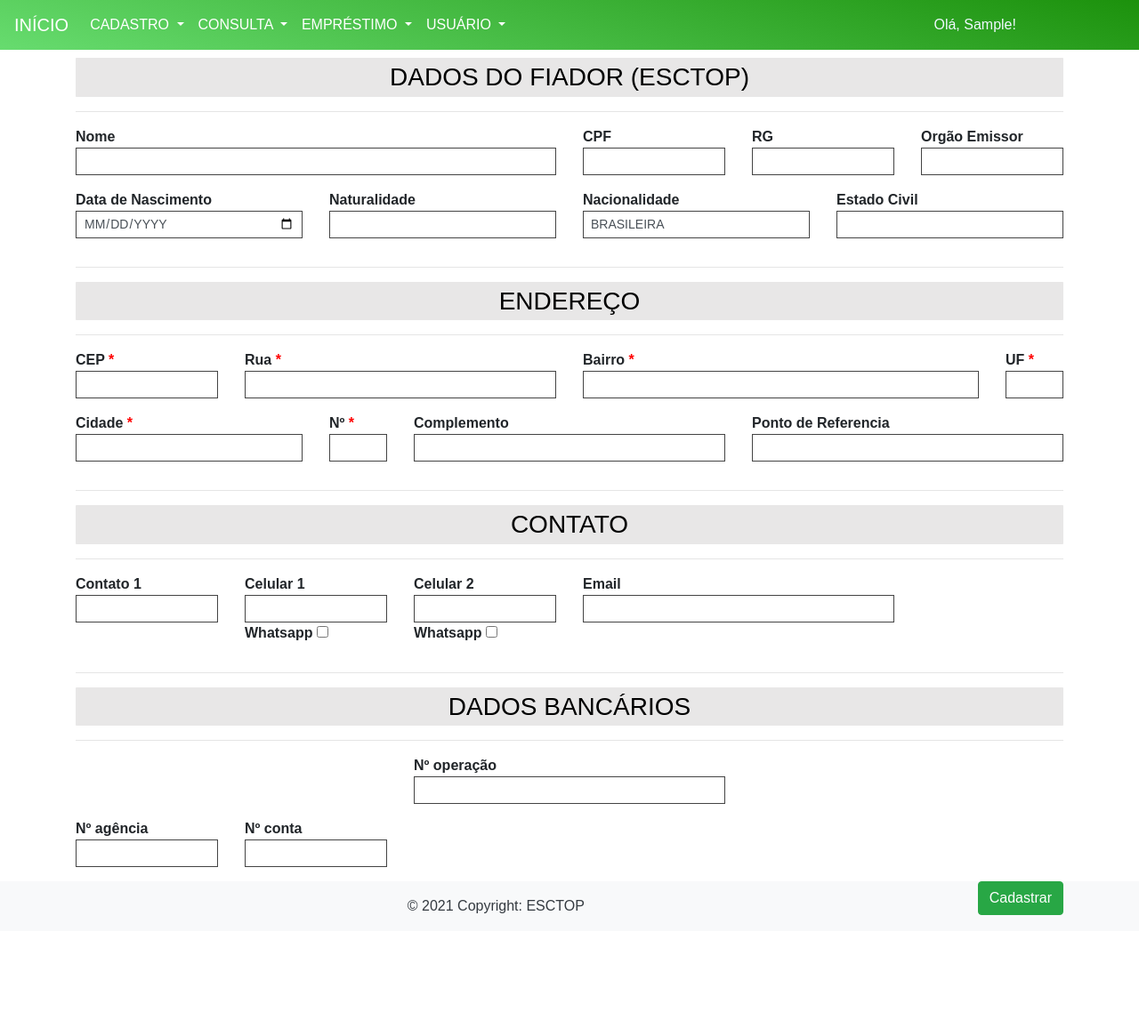
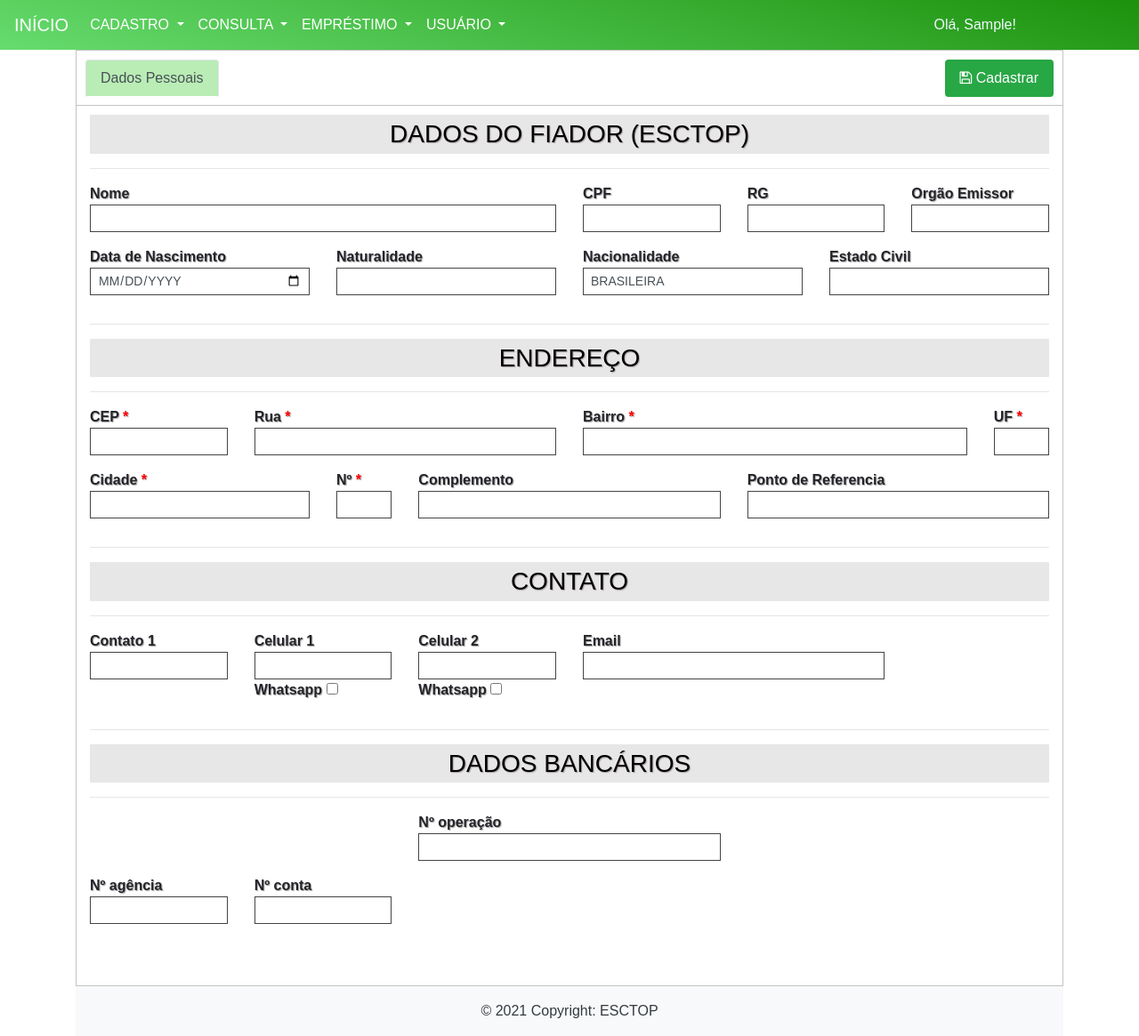
Before and after one commit to israelwerther/esctop, a Django app: page /avalista/add/ in a window 1280 px wide. Shown: the whole page at 89% size. Before the commit the page ends 1029 px from the top, so only its background shows below. Run offline with Django 3.2, Linux system fonts and the light colour scheme; the visitor is signed in with stand-in values (Sample User, id 1); parts of the project's set-up code (start-up, migrations or seed data) failed here and were passed over; some libraries are stand-ins or nearby versions.

Commit message:
tab nova inserido em avalista form

```diff
--- a/projeto/avalista/templates/avalista_form.html
+++ b/projeto/avalista/templates/avalista_form.html
@@ -3,11 +3,93 @@
 {% block js %}{% endblock js %}
 {% block content %}
 
+<style>
+    .nav-tabs {
+        border: 1px solid #c1c5c1;
+    }
+
+    .row {
+        z-index: 1;
+    }
+
+    .tab-pane {
+        border: 1px solid #c1c5c1;
+        padding: 15px;
+        text-shadow: 1px 1px 1px #a79f9f;
+    }
+
+    a:link {
+        /* links não visitados */
+        color: black;
+    }
+
+    a:hover {
+        color: #1c910c;
+    }
+
+    a:active {
+        /* links ativos */
+        color: #98e998;
+    }
+
+    .aTab {
+        background-color: rgba(255, 255, 255, 0.809);
+        color: black;
+    }
+
+    .nav-tabs .nav-item.show .nav-link,
+    .nav-tabs .nav-link.active {
+        /* background-image: linear-gradient(15deg, #67dc6f 0%, #1c910c 100%); */
+        background-color: #b9edb5;
+    }
+
+    .pl-5,
+    .px-5 {
+        padding: 10px !important;
+    }
+</style>
+
 
 <form method="POST">
     {% csrf_token %}
+    <div class="row fixed-top my-5" style="padding: 5px;border: none;">
+        <div class="col">
+            <div class="container " style="margin-top: 3px;">
+                <ul class="nav nav-tabs bg-white px-5 py-2" id="myTab" role="tablist">
+                    <li class="nav-item liTab" role="presentation">
+                        <a class="nav-link aTab active" data-toggle="tab" href="#tab1" role="tab" aria-selected="true">
+                            Dados Pessoais
+                        </a>
+                    </li>
 
-    <h3>DADOS DO FIADOR (ESCTOP)</h3>
+                    {% if object.pk %}
+                        <li class="nav-item ml-auto" role="presentation">
+                            <label for="salvarCliente">
+                                <a class="nav-link btn btn-success" role="tab" aria-selected="true" style="margin:0;">
+                                    <span class="fa fa-save"></span>
+                                    Salvar
+                                </a>
+                            </label>
+                        </li>
+                    {% else %}
+                        <li class="nav-item ml-auto" role="presentation">
+                            <label for="cadastrarCliente">
+                                <a class="nav-link btn btn-success"  role="tab" aria-selected="true">
+                                    <span class="fa fa-save"></span>
+                                    Cadastrar
+                                </a>
+                            </label>
+                        </li>
+                    {% endif %}
+                </ul>
+
+            </div>
+        </div>
+    </div>
+
+    <div class="tab-content  pt-5" id="myTabContent">
+        <div class="tab-pane fade show active" id="tab1" role="tabpanel" aria-labelledby="home-tab">
+        <h3>DADOS DO FIADOR (ESCTOP)</h3>
     <hr/>
     <div class="row" >
         <div class="col-sm-6">
@@ -37,7 +119,6 @@
                 {% render_field form.fiador_orgao_emissor  class="form-control form-control-sm" %}
             </div>
         </div>
-
         {% if avalista %}
             <div class="col-sm-3">
                 <div class="form-group" >
@@ -71,7 +152,6 @@
                 {% render_field form.fiador_estado_civil  class="form-control form-control-sm" %}
             </div>
         </div>
-
     </div>
     <hr>
         <h3>ENDEREÇO</h3>
@@ -159,8 +239,6 @@
             </div>
         </div>
     </div>
-
-
     <hr>
         <h3>DADOS BANCÁRIOS</h3>
     <hr/>
@@ -195,18 +273,24 @@
                 {% render_field form.fiador_conta class="form-control form-control-sm" %}
             </div>
         </div>
-        <div class="col-sm-6">
-            <div class="form-group" >
-                <label for="" >{{form.fiador_copia.label}} </label>
-                {% render_field form.fiador_copia class="form-control form-control-sm" %}
-            </div>
-        </div>
     </div>
-    <div style='float: right;'>
-        <button class="btn btn-success" float="right">Cadastrar</button>
+
+    {% if object.pk %}
+    <div class="saveFixadoDiv invisible">
+        <button class="btn btn-dark saveFixado" float="right" id="salvarCliente">
+            <span class="fa fa-save"></span>
+        </button>
     </div>
+
+    {% else %}
+    <div class="saveFixadoDiv invisible">
+        <button class="btn btn-dark saveFixado" float="right" id="cadastrarCliente">
+            <span class="fa fa-save"></span>
+        </button>
+    </div>
+    {% endif %}
+
 </form>
-
 {% endblock content %}
 
 {% comment %} <form action="" method="post">
```
Also changed, not shown: projeto/avalista/views.py (+0 -11 lines).
